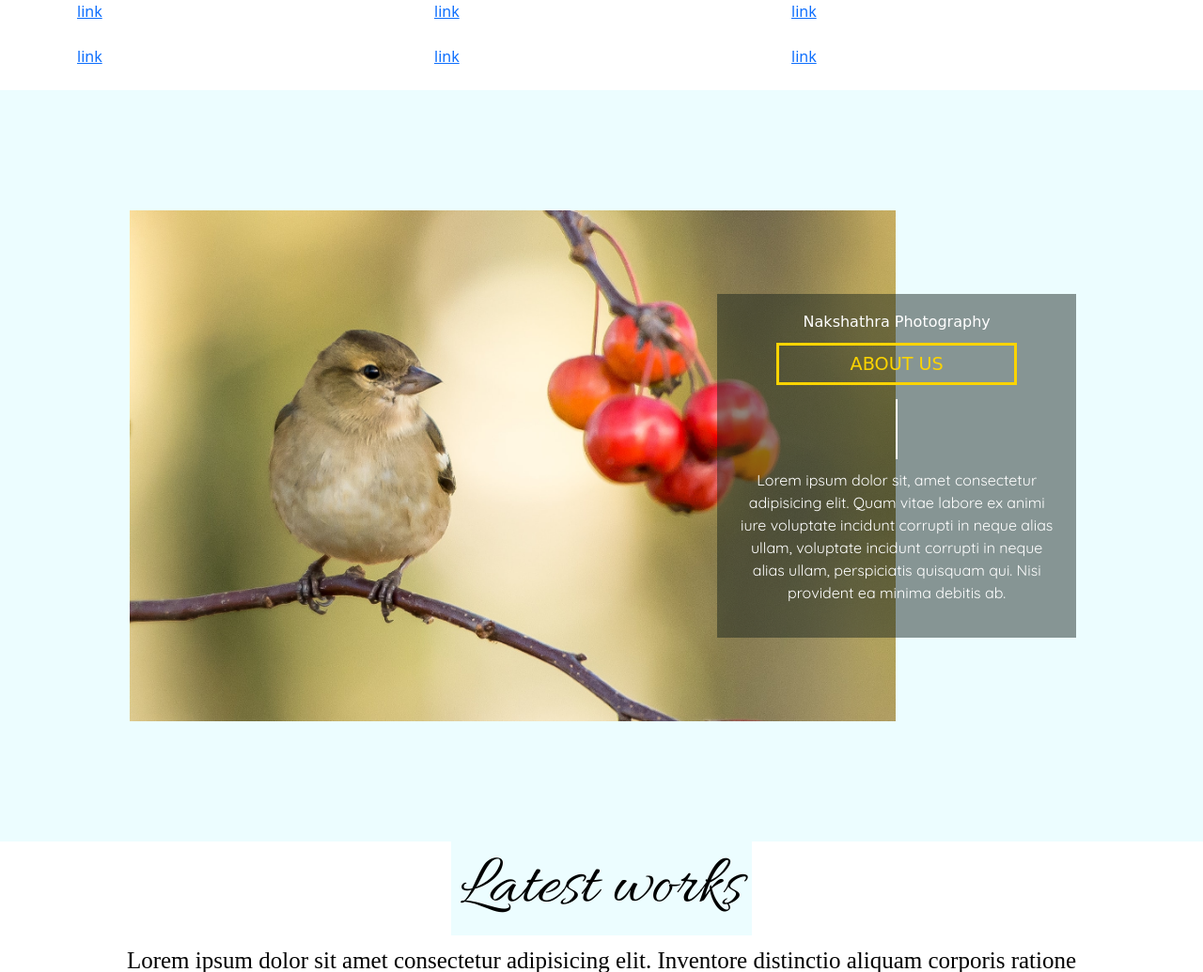
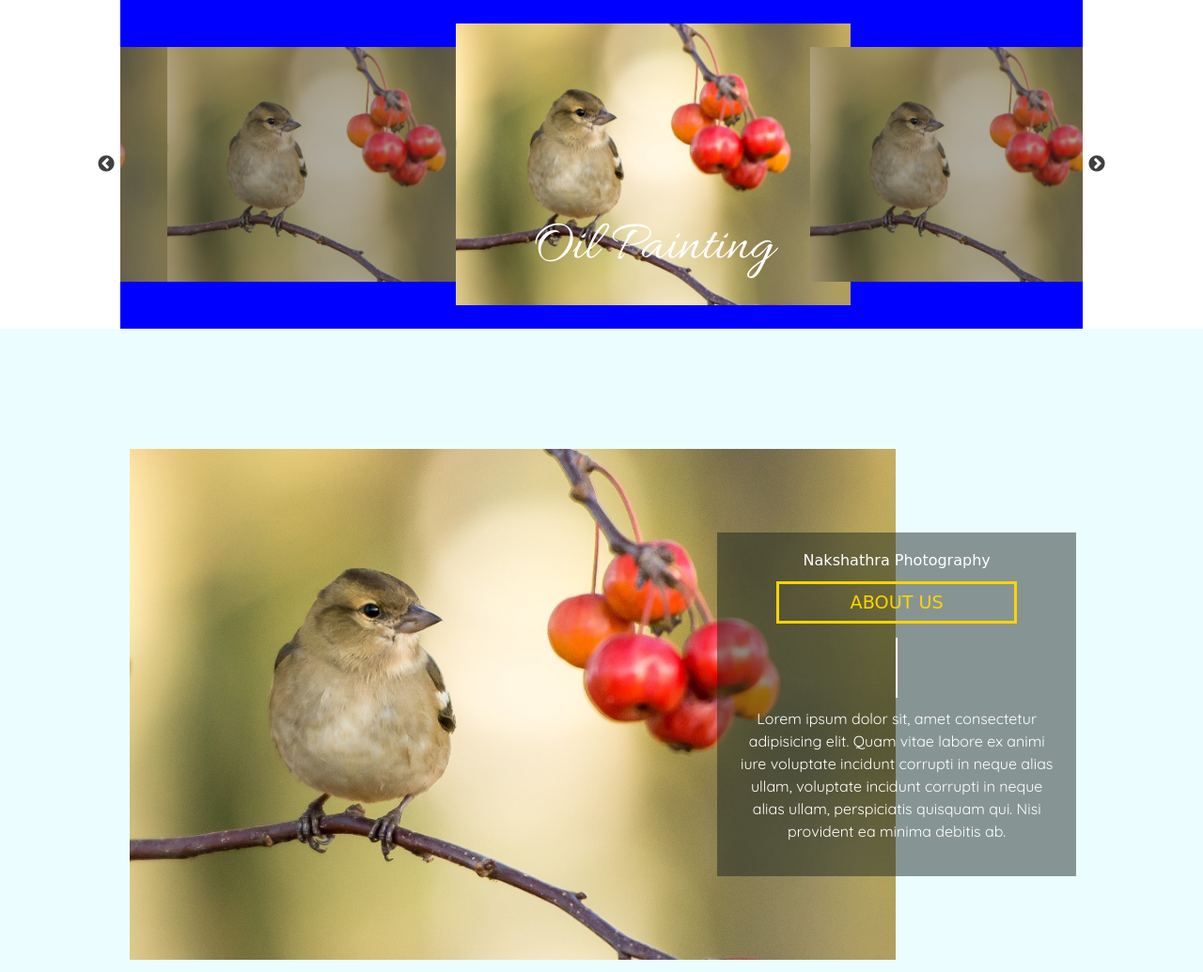
Before and after one commit to Lipika0-531/nakshatra-official, a Django app: template templates/app/index.html in a window 1280 px wide. Shown: the part 800-1835 px from the top of the page at 94% size. Run offline with Django 3.2, Linux system fonts and the light colour scheme; the template is opened without the code that fills it: values that come from a table or form of the project are taken from there, others are empty; data comes from the database, SQL or seed files in the repository; both versions use the stored data as it was after the commit; some libraries are stand-ins or nearby versions; some web fonts are replaced.

Commit message:
sailesh-fix 06/07

```diff
--- a/templates/app/assets/index.css
+++ b/templates/app/assets/index.css
@@ -79,37 +79,60 @@
 
 /*SAILESH CSS*/
 
-.heading {
-    font-family: 'Allura';
-    text-align:center;
-    font-size: 75px;
-    background-color: #ECFDFF;
-    margin: 25px auto;
-    height: 100px;
-    width: 50%;
-    border-radius: 14px;
+.products-section{
+    margin: auto;
+    width: 80%;
+    background-color:blue;
+    /* margin: auto; */
+}
+.slick_slider{
+    display: flex !important;
+}
+.slick_slider .items{
+    width: 350px;
+    height: 250px;
+    margin: 50px;
+    position: relative;
+}
+.slick_slider .items .slick-overlay{
+    position: absolute;
+    top: 0;
+    left: 0;
+    width: 350px;
+    height: 250px;
+    background-color: rgb(51, 51, 51);
+    opacity: 40%;
+}
+.slick_slider .items .slick-overlay h4{
+    opacity: 0;
+}
+.slick_slider .slick-current .slick-overlay h4{
+    opacity: 1;
+    color: white;
+    font-size: 60px;
+    font-family: 'Allura',cursive;
+    margin: 0;
+    font-weight: 100;
+}
+.slick_slider .slick-current .slick-overlay{
+    background-color: transparent;
+    opacity: 1;
+    display: flex;
+    justify-content: center;
+    align-items: flex-end;
+}
+.slick_slider .items img{
+    width: 350px;
+    height: 250px;
+    transition: all linear .5s;
+}
+.slick_slider .slick-current img{
+   transform: scale(1.2);
+}
+.slick-prev:before, .slick-next:before {
+    color: black !important ;
 }
 
-.owl-item .item {
-    width: 100%;
-    transform: translate3d(0,0,0);
-    margin: 50px 0px;
-}
-
-.slider_div .owl-item .item img {
-    width: 400px;
-    height: 300px;
-    transform: scale(.8);
-}
-
-.slider_div .owl-item.center .item img {
-    transform: scale(1.3);
-    object-fit: cover;
-}
-
-.slider_div .owl-item.active {
-    margin-left: 55px;
-}
 
 
 /*NAGU CSS*/
--- a/templates/app/boilerplate/header.html
+++ b/templates/app/boilerplate/header.html
@@ -16,9 +16,11 @@
   <link rel="stylesheet" href="{% static 'app/assets/index.css'%}" />
   <link rel="stylesheet" href="{% static 'app/assets/work.css' %}" />
   <link rel="stylesheet" href="{% static 'app/boilerplate/header.css'%}" />
+  <link rel="stylesheet" type="text/css" href="//cdn.jsdelivr.net/npm/slick-carousel@1.8.1/slick/slick.css"/>
+  <link rel="stylesheet" type="text/css" href="//cdn.jsdelivr.net/npm/slick-carousel@1.8.1/slick/slick-theme.css"/>
   <link rel="stylesheet" href="https://cdnjs.cloudflare.com/ajax/libs/font-awesome/4.7.0/css/font-awesome.min.css" />
-  <link rel="stylesheet" type="text/css" href="{% static 'slick-1.8.1/slick/slick.css'%}" />
-  <link rel="stylesheet" type="text/css" href="{% static 'slick-1.8.1/slick/slick-theme.css'%}" />
+  <!-- <link rel="stylesheet" type="text/css" href="{% static 'slick-1.8.1/slick/slick.css'%}" />
+  <link rel="stylesheet" type="text/css" href="{% static 'slick-1.8.1/slick/slick-theme.css'%}" /> -->
   <link href="https://unpkg.com/aos@2.3.1/dist/aos.css" rel="stylesheet">
   <script type="text/javascript" src="//code.jquery.com/jquery-1.11.0.min.js"></script>
   <script type="text/javascript" src="//code.jquery.com/jquery-migrate-1.2.1.min.js"></script>
@@ -81,7 +83,7 @@
   </div>
 </footer>
 
-<script type="text/javascript" src="{% static 'slick-1.8.1/slick/slick.min.js'%}"></script>
+<!-- <script type="text/javascript" src="{% static 'slick-1.8.1/slick/slick.min.js'%}"></script>
 <script type="text/javascript">
   $('.carousel-section').slick({
     centerMode: true,
@@ -89,6 +91,28 @@
     slidesToShow: 2,
 
   });
+</script> -->
+<script
+        src="https://code.jquery.com/jquery-3.6.0.min.js"
+        integrity="sha256-/xUj+3OJU5yExlq6GSYGSHk7tPXikynS7ogEvDej/m4="
+        crossorigin="anonymous"></script>
+    <script type="text/javascript" src="//cdn.jsdelivr.net/npm/slick-carousel@1.8.1/slick/slick.min.js"></script>
+
+    <script>
+      $(function() {
+        $('.multiple-items').slick({
+            infinite: true,
+            slidesToShow: 3,
+            slidesToScroll: 1,
+            arrows: true,
+            autoplay: false,
+            autoplaySpeed: 2000,
+            dots: false,
+            centerMode: true,
+            centerPadding: '0'
+
+          });
+    });
 </script>
 <script src="https://unpkg.com/aos@2.3.1/dist/aos.js"></script>
 <script>
--- a/templates/app/index.html
+++ b/templates/app/index.html
@@ -53,26 +53,48 @@
   </main>
   <!-- sailesh page -->
 
-  <section >
-      <div class="container">
-        <div class="row">
-          {% for category in categories %}
-          {% if forloop.counter0|divisibleby:2 %}
-            <div class="col-md-4">
-          {% endif %}
-            <div>
-                <a  href="/app/work/{{category.category.id}}">link</a>
-                <div>{{category.category.title}}</div>
-                <img class="img-fluid" src={{category.image_URl.url}}>
-            </div>
-          {% if forloop.counter|divisibleby:2 %}
-            </div>
-          {% endif %}
-          {% endfor %}
-        </div>
+  <section>
+    <div class="products-section">
+      <div class="slick_slider multiple-items">
+          <div class="items">
+              <img src="{%static 'app\assets\img\vincent-van-zalinge-_d0zgyMmYT8-unsplash.jpg'%}" alt="">
+              <div class="slick-overlay">
+                  <a href=# style="text-decoration: none;"><h4 id="slick-title">Oil Painting</h4></a>
+              </div>
+          </div>
+          <div class="items">
+              <img src="{%static 'app\assets\img\vincent-van-zalinge-_d0zgyMmYT8-unsplash.jpg'%}" alt="">
+              <div class="slick-overlay">
+                  <a href=# style="text-decoration: none;"><h4 id="slick-title">Candid</h4></a>
+              </div>
 
-
+          </div>
+          <div class="items">
+              <img src="{%static 'app\assets\img\vincent-van-zalinge-_d0zgyMmYT8-unsplash.jpg'%}" alt="">
+              <div class="slick-overlay">
+                  <a href=# style="text-decoration: none;"><h4 id="slick-title">Portrait</h4></a>
+              </div>
+          </div>
+          <div class="items">
+              <img src="{%static 'app\assets\img\vincent-van-zalinge-_d0zgyMmYT8-unsplash.jpg'%}" alt="">
+              <div class="slick-overlay">
+                  <a href=# style="text-decoration: none;"><h4 id="slick-title">Wedding</h4></a>
+              </div>
+          </div>
+          <div class="items">
+              <img src="{%static 'app\assets\img\vincent-van-zalinge-_d0zgyMmYT8-unsplash.jpg'%}" alt="">
+              <div class="slick-overlay">
+                  <a href=# style="text-decoration: none;"><h4 id="slick-title">Landscape</h4></a>
+              </div>
+          </div>
+          <div class="items">
+              <img src="{%static 'app\assets\img\vincent-van-zalinge-_d0zgyMmYT8-unsplash.jpg'%}" alt="">
+              <div class="slick-overlay">
+                  <a href=# style="text-decoration: none;"><h4 id="slick-title">NoIdea</h4></a>
+              </div>
+          </div>
       </div>
+  </div>
   </section>
 
   <!-- <section class="container">
```
Also changed, not shown: db.sqlite3, media/images/sample1.jpg (added).
